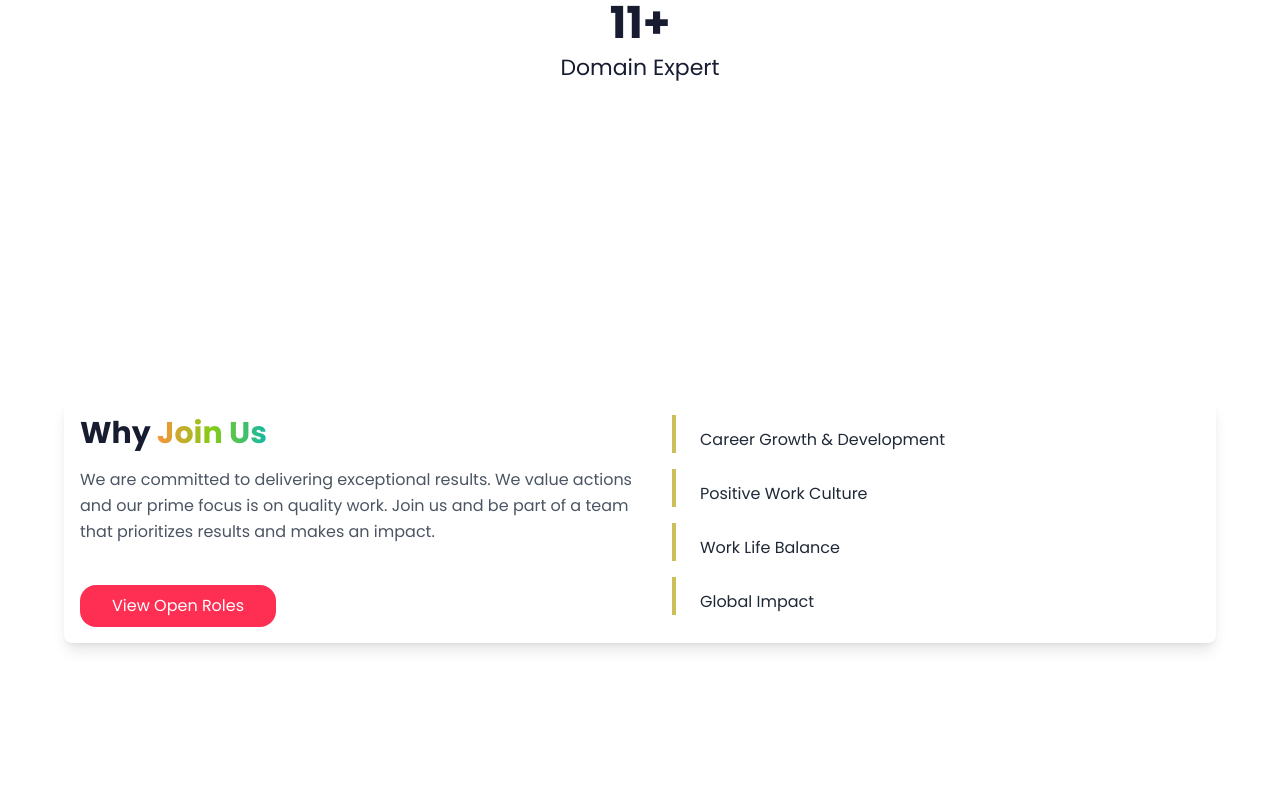
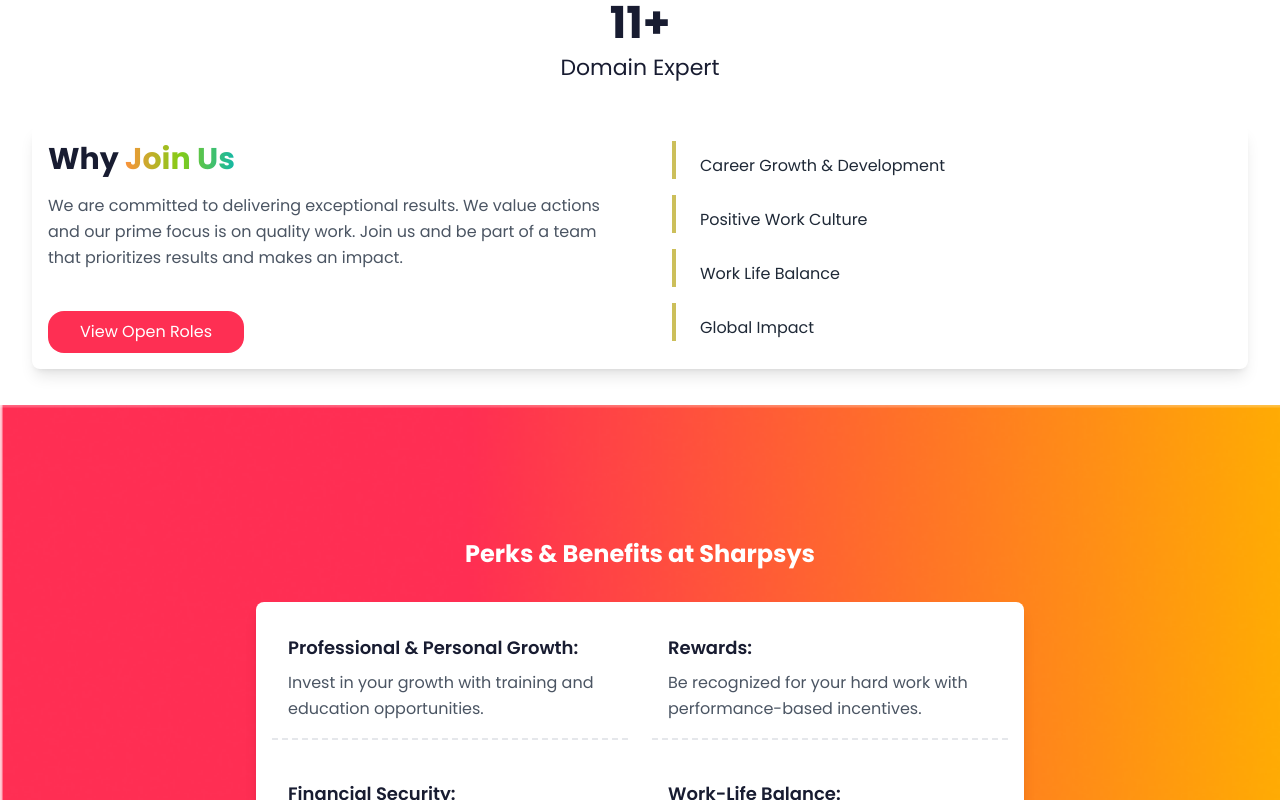
Before and after one commit to meiyazhakanram/sharpsys-ui, a Next.js app: page /careers in a window 1280 px wide. Shown: the part 1020-1820 px from the top of the page. Built offline with nearby package versions, Linux system fonts and the light colour scheme.

Commit message:
Update page.tsx

```diff
--- a/app/(site)/careers/page.tsx
+++ b/app/(site)/careers/page.tsx
@@ -70,11 +70,11 @@
                 </div>
             </section>
 
-            <section>
-                <div className="min-h-screen  flex justify-center items-center">
-                    <div className="w-full max-w-6xl bg-white rounded-lg shadow-lg p-4 flex">
+            <section className="bg-white py-1 mb-8">
+                <div className="mx-auto max-w-c-1390 px-4 md:px-8 2xl:px-0">
+                    <div className="max-w-c-1390 max-w-6xl bg-white rounded-lg shadow-lg p-4 flex">
                         <div className="w-1/2 pr-2">
-                            <h2 className="text-3xl font-bold text-black mb-4">Why <span  className="bg-gradient-to-r from-orange-400 via-lime-500 via-green-500 to-teal-500 text-transparent bg-clip-text">Join Us</span></h2>
+                            <h2 className="text-3xl font-bold text-black mb-4">Why <span className="bg-gradient-to-r from-orange-400 via-lime-500 via-green-500 to-teal-500 text-transparent bg-clip-text">Join Us</span></h2>
                             <p className="text-gray-600 mb-6">
                                 We are committed to delivering exceptional results. We value actions and our prime focus is on quality work. Join us and be part of a team that prioritizes results and makes an impact.
                             </p>
```
Lines whose indentation alone changed are shown as unchanged.
